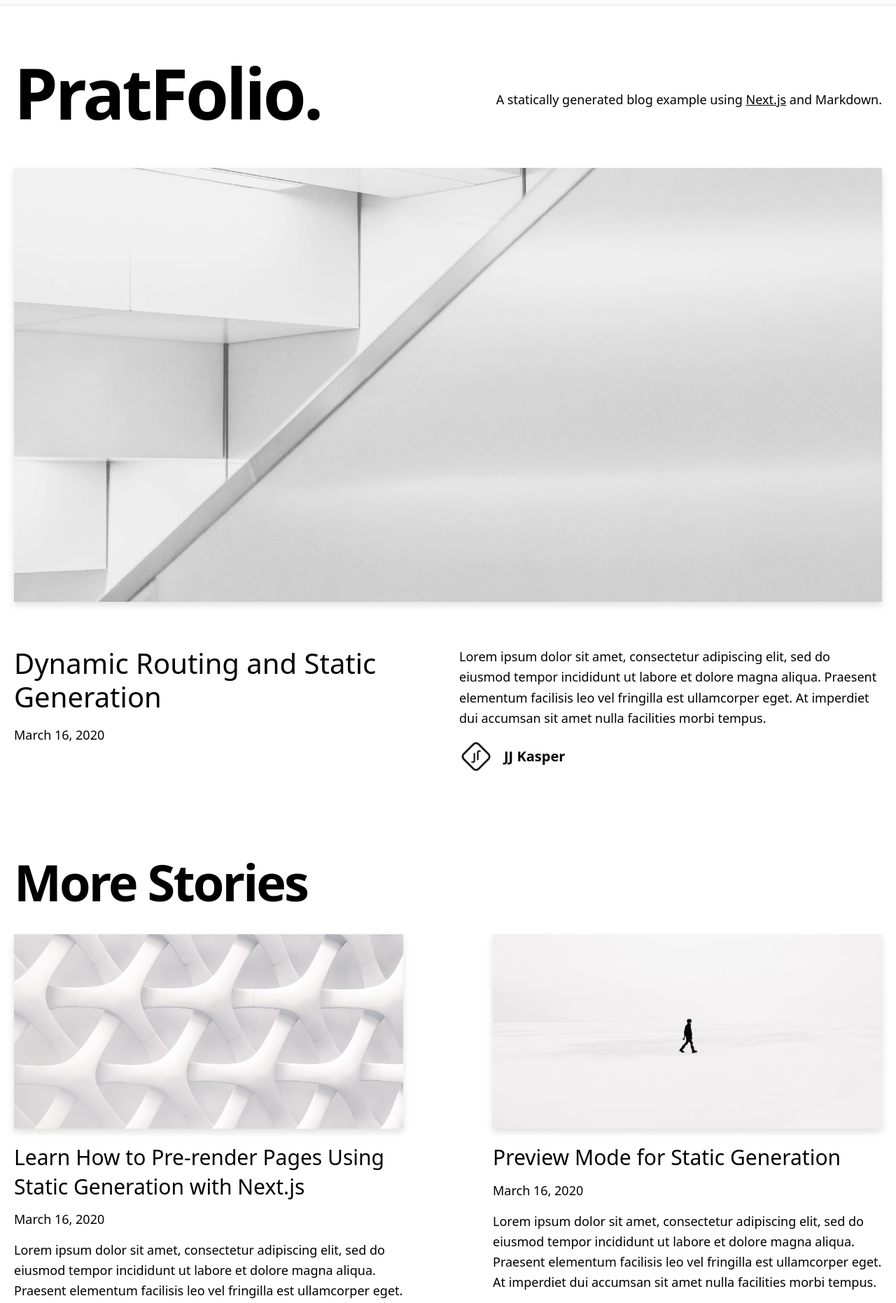
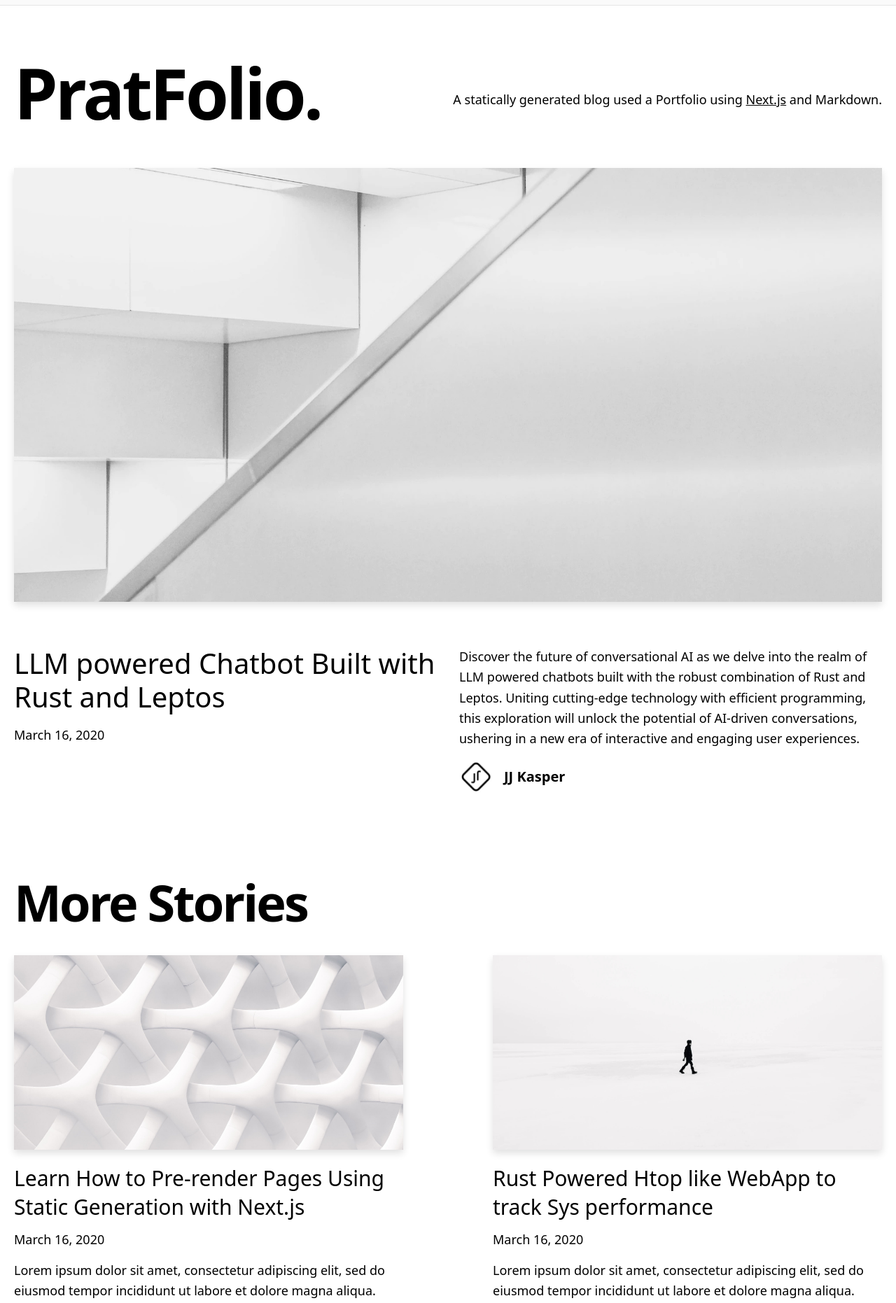
Before and after one commit to gosLp/pratfolio, a Next.js app: page / in a window 1280 px wide. Shown: the part 29-1891 px from the top of the page at 70% size. Built offline with nearby package versions, Linux system fonts and the light colour scheme.

Commit message:
initial commits to change few things

```diff
--- a/_posts/dynamic-routing.md
+++ b/_posts/dynamic-routing.md
@@ -1,6 +1,6 @@
 ---
-title: 'Dynamic Routing and Static Generation'
-excerpt: 'Lorem ipsum dolor sit amet, consectetur adipiscing elit, sed do eiusmod tempor incididunt ut labore et dolore magna aliqua. Praesent elementum facilisis leo vel fringilla est ullamcorper eget. At imperdiet dui accumsan sit amet nulla facilities morbi tempus.'
+title: 'LLM powered Chatbot Built with Rust and Leptos'
+excerpt: 'Discover the future of conversational AI as we delve into the realm of LLM powered chatbots built with the robust combination of Rust and Leptos. Uniting cutting-edge technology with efficient programming, this exploration will unlock the potential of AI-driven conversations, ushering in a new era of interactive and engaging user experiences.'
 coverImage: '/assets/blog/dynamic-routing/cover.jpg'
 date: '2020-03-16T05:35:07.322Z'
 author:
@@ -10,10 +10,11 @@ ogImage:
   url: '/assets/blog/dynamic-routing/cover.jpg'
 ---
 
-Lorem ipsum dolor sit amet, consectetur adipiscing elit, sed do eiusmod tempor incididunt ut labore et dolore magna aliqua. Praesent elementum facilisis leo vel fringilla est ullamcorper eget. At imperdiet dui accumsan sit amet nulla facilities morbi tempus. Praesent elementum facilisis leo vel fringilla. Congue mauris rhoncus aenean vel. Egestas sed tempus urna et pharetra pharetra massa massa ultricies.
+In the ever-evolving landscape of artificial intelligence and technological innovation, a new frontier has been breached: the creation of a cutting-edge chatbots powered by the formidable combination of Rust, Leptos, Tailwind CSS, and the any Large Language model fine tuned for a custom use case. In this blog post, we'll talk about how i built a chatbot using Rust and Leptos, the process and the challenges i faced. Also share the improvements and any future ideas i have for this project.
 
-Venenatis cras sed felis eget velit. Consectetur libero id faucibus nisl tincidunt. Gravida in fermentum et sollicitudin ac orci phasellus egestas tellus. Volutpat consequat mauris nunc congue nisi vitae. Id aliquet risus feugiat in ante metus dictum at tempor. Sed blandit libero volutpat sed cras. Sed odio morbi quis commodo odio aenean sed adipiscing. Velit euismod in pellentesque massa placerat. Mi bibendum neque egestas congue quisque egestas diam in arcu. Nisi lacus sed viverra tellus in. Nibh cras pulvinar mattis nunc sed. Luctus accumsan tortor posuere ac ut consequat semper viverra. Fringilla ut morbi tincidunt augue interdum velit euismod.
+## The Power of LLM: VICUNA 7b
+At the heart of our chatbot's intelligence lies the VICUNA 7b language model. With its capabilities for natural language understanding and generation, VICUNA 7b enables our chatbot to engage in dynamic and meaningful conversations, adapting its responses to context and user intent. This model may not be as extensive as GPT-4 or any large parameter LLM but it is still capable of generating meaningful responses and to establish this particular project and give myself hands on expierence with the integration of LLMs to a serivce.
 
-## Lorem Ipsum
+## Rust and Leptos: A Dynamic Duo
 
-Tristique senectus et netus et malesuada fames ac turpis. Ridiculous mus mauris vitae ultricies leo integer malesuada nunc vel. In mollis nunc sed id semper. Egestas tellus rutrum tellus pellentesque. Phasellus vestibulum lorem sed risus ultricies tristique nulla. Quis blandit turpis cursus in hac habitasse platea dictumst quisque. Eros donec ac odio tempor orci dapibus ultrices. Aliquam sem et tortor consequat id porta nibh. Adipiscing elit duis tristique sollicitudin nibh sit amet commodo nulla. Diam vulputate ut pharetra sit amet. Ut tellus elementum sagittis vitae et leo. Arcu non odio euismod lacinia at quis risus sed vulputate.
+Rust, known for its emphasis on performance, memory safety, and concurrency, pairs perfectly with Leptos, a lightweight and high-performance web framework. The synergy between Rust and Leptos empowers our chatbot with lightning-fast response times and robust capabilities, ensuring seamless interactions with users. The integration of these technologies showcases the prowess of modern programming in crafting an efficient and reliable chatbot architecture.
--- a/_posts/preview.md
+++ b/_posts/preview.md
@@ -1,11 +1,11 @@
 ---
-title: 'Preview Mode for Static Generation'
+title: 'Rust Powered Htop like WebApp to track Sys performance'
 excerpt: 'Lorem ipsum dolor sit amet, consectetur adipiscing elit, sed do eiusmod tempor incididunt ut labore et dolore magna aliqua. Praesent elementum facilisis leo vel fringilla est ullamcorper eget. At imperdiet dui accumsan sit amet nulla facilities morbi tempus.'
 coverImage: '/assets/blog/preview/cover.jpg'
 date: '2020-03-16T05:35:07.322Z'
 author:
   name: Joe Haddad
-  picture: '/assets/blog/authors/joe.jpeg'
+  picture: '/assets/blog/authors/pratfolio1.jpg'
 ogImage:
   url: '/assets/blog/preview/cover.jpg'
 ---
--- a/components/header.tsx
+++ b/components/header.tsx
@@ -4,7 +4,7 @@ const Header = () => {
   return (
     <h2 className="text-2xl md:text-4xl font-bold tracking-tight md:tracking-tighter leading-tight mb-20 mt-8">
       <Link href="/" className="hover:underline">
-        Blog
+        PratFolio
       </Link>
       .
     </h2>
--- a/components/intro.tsx
+++ b/components/intro.tsx
@@ -7,7 +7,7 @@ const Intro = () => {
         PratFolio.
       </h1>
       <h4 className="text-center md:text-left text-lg mt-5 md:pl-8">
-        A statically generated blog example using{' '}
+        A statically generated blog used a Portfolio using{' '}
         <a
           href="https://nextjs.org/"
           className="underline hover:text-blue-600 duration-200 transition-colors"
```
Also changed, not shown: public/assets/blog/authors/pratfolio1.jpg (added), public/assets/blog/authors/pratfolio2.jpg (added).
